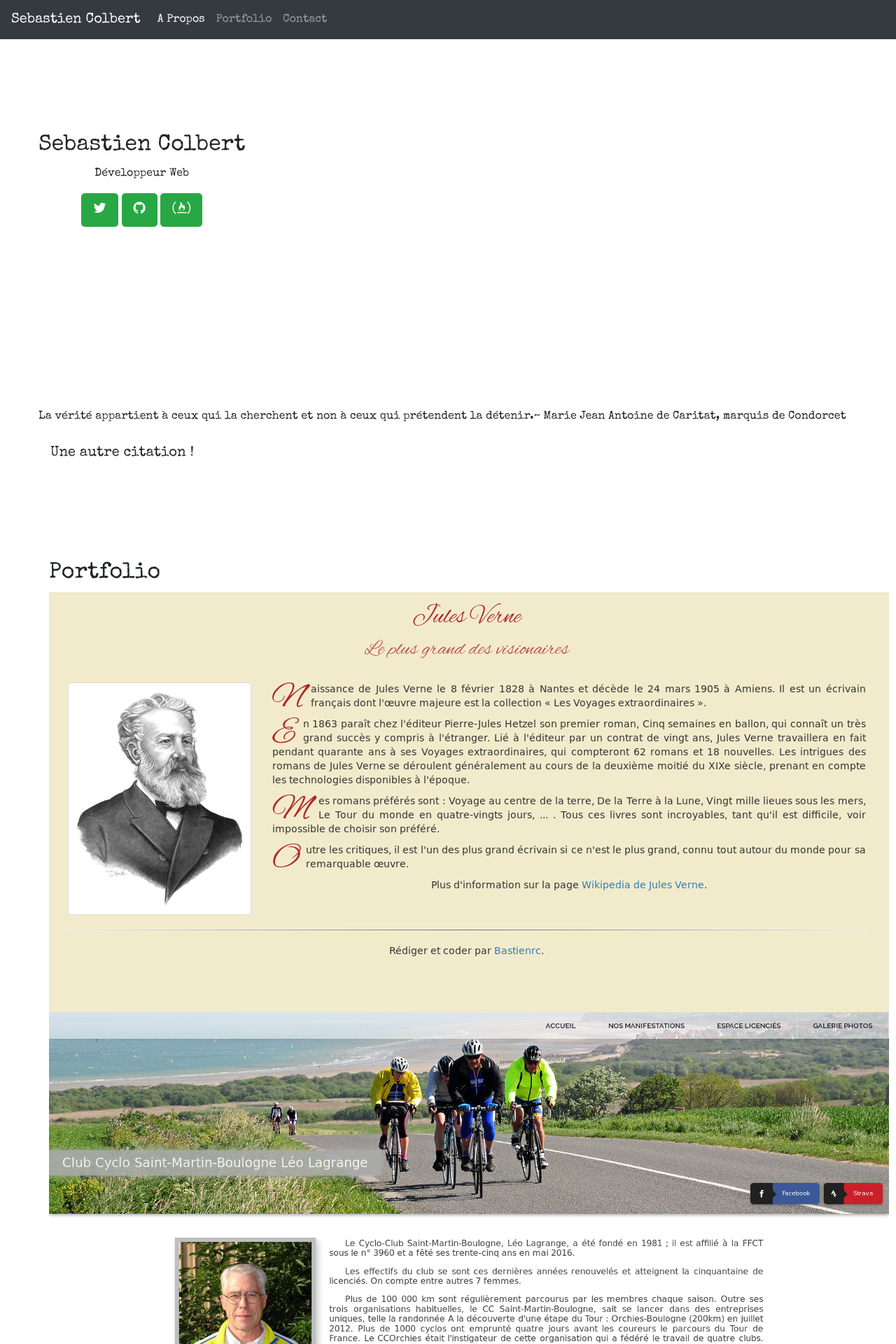
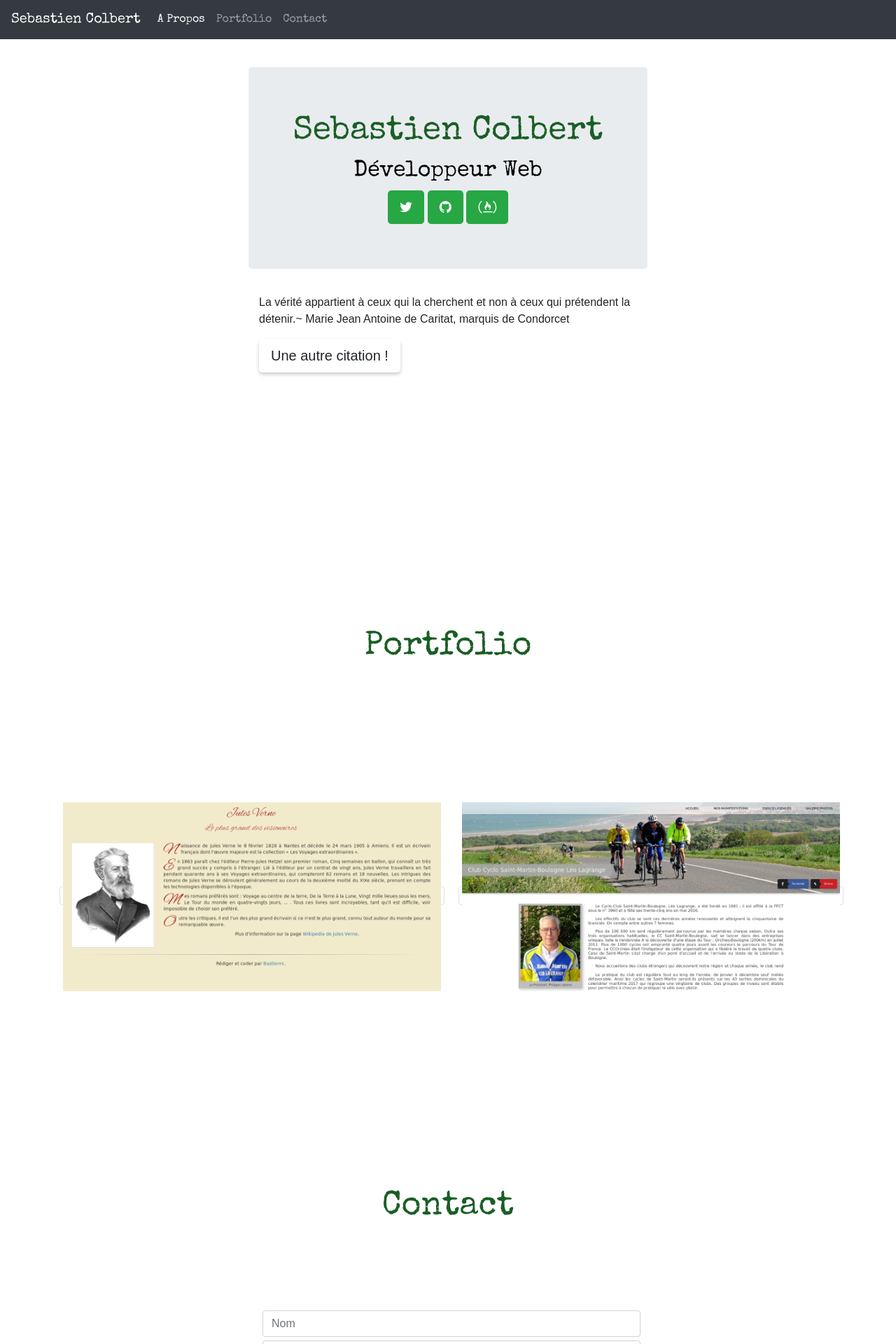
Before and after one commit to csu-anzai/portfolio-1, a React (Create React App) app: page / in a window 1280 px wide. Shown: the top 1920 px of the page at 70% size. Built offline with nearby package versions, Linux system fonts and the light colour scheme.

Commit message:
Bootstrap 3 à 4 => Ajustement

```diff
--- a/public/index.html
+++ b/public/index.html
@@ -32,11 +32,11 @@
     </nav>
 
     <div class="container">
-      <div id="about" class="row align-items-center">
-        <div class="row">
-          <div class="col-xs-12 text-center">
-            <h2>Sebastien Colbert</h2>
-            <p>Développeur Web</p>
+      <div id="about">
+        <div class="row justify-content-center">
+          <div class="jumbotron col-6 text-center">
+            <h1>Sebastien Colbert</h1>
+            <h2>Développeur Web</h2>
             <a href="https://twitter.com/bastienrc" class="btn btn-success btn-lg" target="_blank" >
               <i class="fa fa-twitter"></i>
             </a>
@@ -48,82 +48,33 @@
             </a>
           </div>
         </div>
-        <div class="row">
-          <div id="root" class="col-xs-12"><!-- React ira ici. --></div>
+        <div class="row justify-content-center mt-1">
+          <div id="root" class="col-6"><!-- React ira ici. --></div>
         </div>
       </div>
 
       <div id="portfolio" class="row">
-        <h2>Portfolio</h2>
-        <div class="col-xs-12">
-          <a
-            href="https://s.codepen.io/bastienrc/full/jVXQBv"
-            class="thumbnail"
-            target="_blank"
-          >
-            <img
-              src="images/JulesVerne.png"
-              alt="Build a Tribute Page : Jules Verne "
-            />
+        <h2 class="col-12 text-center">Portfolio</h2>
+        <div class="col-12 col-md-6">
+          <a href="https://s.codepen.io/bastienrc/full/jVXQBv" class="img-thumbnail" target="_blank">
+            <img class="img-fluid" src="images/JulesVerne.png" alt="Build a Tribute Page : Jules Verne">
           </a>
         </div>
-        <div class="col-xs-12">
-          <a
-            href="https://cyclosaintmartinboulogne.fr"
-            class="thumbnail"
-            target="_blank"
-          >
-            <img
-              src="images/ClubCyclo.png"
-              alt="Club Cyclo Saint-Martin-Boulogne Léo Lagrange"
-            />
+        <div class="col-12 col-md-6">
+          <a href="https://cyclosaintmartinboulogne.fr" class="img-thumbnail" target="_blank">
+            <img class="img-fluid" src="images/ClubCyclo.png" alt="Club Cyclo Saint-Martin-Boulogne Léo Lagrange">
           </a>
         </div>
       </div>
 
       <div id="contact" class="row">
-        <h2>Contact</h2>
-        <form action="" class="form-horizontal col-md-offset-3 col-md-6">
-          <input
-            type="text"
-            class="form-control input-md"
-            required
-            id="name"
-            name="name"
-            placeholder="Nom"
-          />
-          <input
-            type="text"
-            class="form-control input-md"
-            required
-            id="textinput"
-            name="textinput"
-            placeholder="Prénom"
-          />
-          <input
-            type="text"
-            class="form-control input-md"
-            required
-            id="email"
-            name="email"
-            placeholder="Email"
-          />
-          <textarea
-            class="form-control"
-            id="message"
-            name="message"
-            placeholder="Votre message ..."
-          ></textarea>
-          <button
-            id="form-pop"
-            type="button"
-            class="btn btn-lg"
-            data-toggle="popover"
-            title="Fonction non disponible"
-            data-content="La fonction sera disponible bientôt."
-          >
-            Envoyer
-          </button>
+        <h2 class="col-12 text-center">Contact</h2>
+        <form action="" class=" offset-md-3 col-lg-6">
+            <input type="text" class="form-control input-md mb-1" required id="name" name="name" placeholder="Nom">
+            <input type="text" class="form-control input-md mb-1" required id="textinput" name="textinput" placeholder="Pr&#xE9;nom">
+            <input type="text" class="form-control input-md mb-1" required id="email" name="email" placeholder="Email">
+            <textarea rows="5" class="form-control" id="message" name="message" placeholder="Votre message ..."></textarea>
+            <button id="form-pop" type="button" class="btn btn-lg" data-toggle="popover" title="Fonction non disponible" data-content="La fonction sera disponible bientôt.">Envoyer</button>
         </form>
       </div>
     </div>
--- a/src/custom.scss
+++ b/src/custom.scss
@@ -1,12 +1,55 @@
 @import '~bootstrap/scss/bootstrap.scss';
 @import url('https://fonts.googleapis.com/css?family=Special+Elite&display=swap');
 
+
 body {
+  font-family: Arial, Helvetica, sans-serif;
+}
+
+nav, h1, h2, h2+p {
   font-family: 'Special Elite', cursive;
   scroll-behavior: smooth;
 }
 
-#about {
+#about, #portfolio, #contact {
   min-height: 100vh;
-  padding-top: 60px;
+  padding-top: 6rem;
 }
+
+h1, h2 {
+  font-size: 3em;
+  color: #1a5e25;
+}
+
+h1+h2 {
+  font-size: 2em;
+  color: black;
+}
+
+input,
+textarea {
+  font-size: 2em;
+  margin: 5px;
+  border: 1px solid grey;
+}
+
+textarea {
+  min-height: 15em;
+}
+
+*::selection {
+  color: white;
+  background: #f50057;
+}
+
+button {
+  cursor: pointer;
+  border-radius: 2px;
+  box-shadow: 0 3px 5px rgba(0, 0, 0, 0.2);
+  transition: 0.2s;
+}
+
+button:active {
+  transform: translateY(5px);
+  box-shadow: 0 1px 5px rgba(0, 0, 0, 0.4);
+}
```
